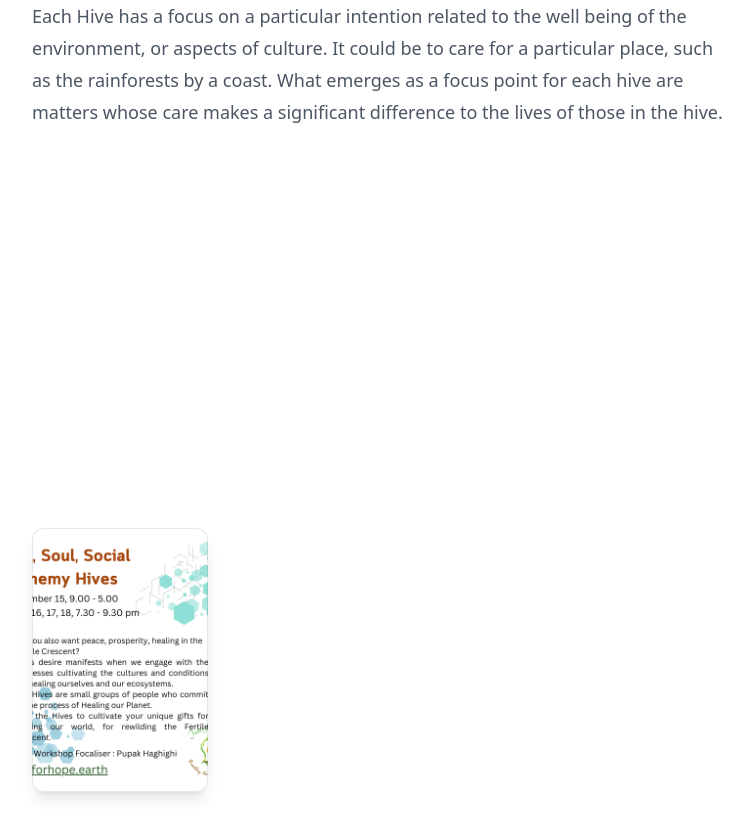
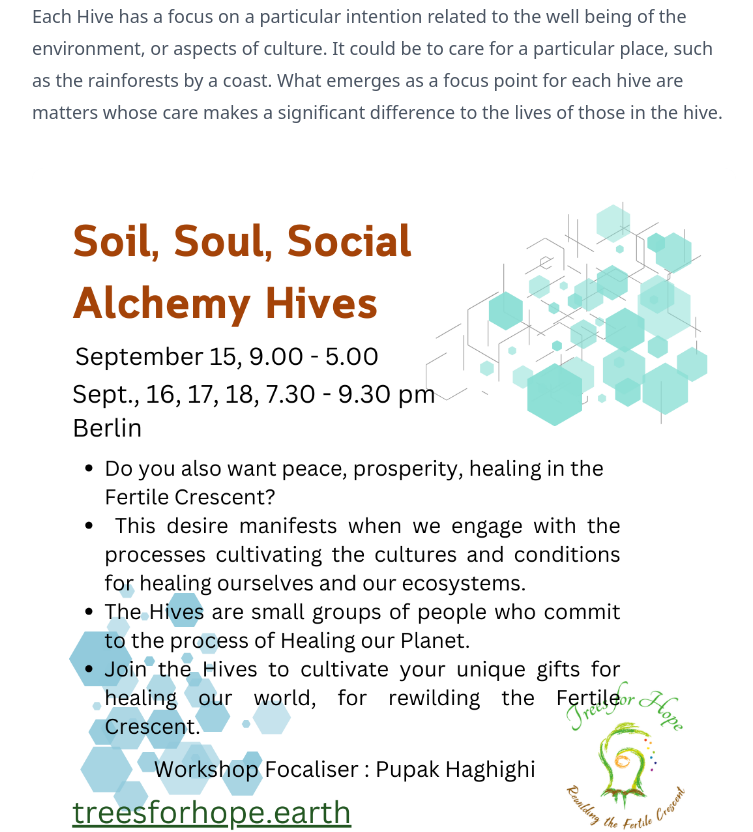
Before and after one commit to nirdoshyaqin/trees_for_hope, a Next.js app: page /hives in a window 1280 px wide. Shown: the part 1280-2112 px from the top of the page, without its empty margins (256-1009 px from the left). Built offline with nearby package versions, Linux system fonts and the light colour scheme.

Commit message:
微調整

```diff
--- a/pages/hives.js
+++ b/pages/hives.js
@@ -77,15 +77,10 @@ export default function TreePlanting() {
                 </ul>
                 <p className="mt-6 text-lg leading-8 text-gray-600">Each Hive has a focus on a particular intention related to the well being of the environment, or aspects of culture. It could be to care for a particular place, such as the rainforests by a coast. What emerges as a focus point for each hive are matters whose care makes a significant difference to the lives of those in the hive.</p>
 
-                <div className="mx-auto max-w-2xl gap-x-14 lg:mx-0 lg:flex lg:max-w-none lg:items-center"></div>
-                <div className="mt-80px mt-20 flex justify-end gap-8 sm:-mt-44 sm:justify-start sm:pl-20 lg:pl-0">
-                  <div className="ml-auto w-44 flex-none space-y-8 pt-32 sm:ml-0 sm:pt-80 lg:order-last lg:pt-36 xl:order-none xl:pt-80">
-                    <div className="relative">
-                      <Image loader={imageLoader} src="/hives/hives_01.png" alt="Hives Image" sizes="(max-width: 768px) 100vw, (max-width: 1200px) 50vw, 33vw" className="aspect-[2/3] w-full rounded-xl bg-gray-900/5 object-cover shadow-lg" width={704} height={530} />
-
-                      <div className="pointer-events-none absolute inset-0 rounded-xl ring-1 ring-inset ring-gray-900/10" />
-                    </div>
-                  </div>
+                <div className="mx-auto max-w-3xl text-base leading-7 text-gray-700">
+                  <figure className="mt-10 mb-16 flex justify-center">
+                    <Image loader={imageLoader} src="/hives/hives_01.png" className="rounded-xl bg-gray-50 object-cover" alt="Hives Image" sizes="(max-width: 768px) 100vw, (max-width: 1200px) 50vw, 33vw" width={768} height={1024} />
+                  </figure>
                 </div>
               </div>
               <TreeRegistrationFormSG />
```
